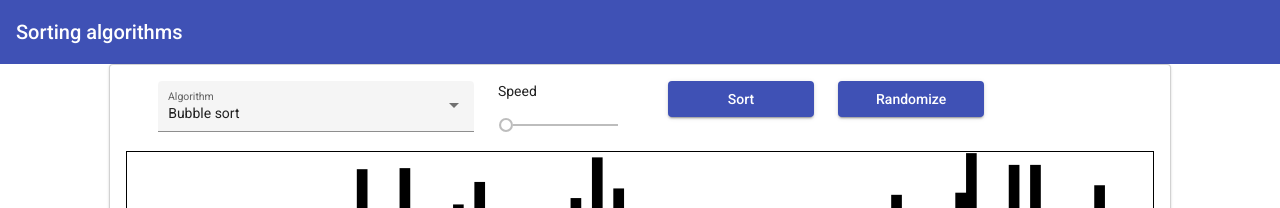
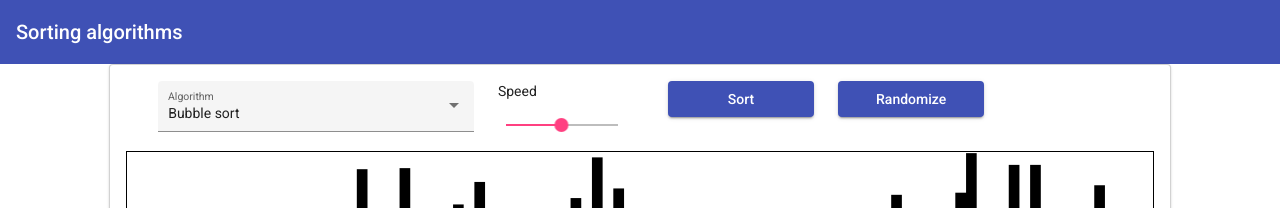
Before and after one commit to bojan-balinovic/Sorting-Algorithms, an Angular app: page / in a window 1280 px wide. Shown: the top 208 px of the page. Built offline with nearby package versions, Linux system fonts and the light colour scheme.

Commit message:
feat: execution speed slider

```diff
--- a/src/app/app.component.html
+++ b/src/app/app.component.html
@@ -25,8 +25,8 @@
           </div>
           <div class="col-2">
             <mat-label>Speed</mat-label>
-            <mat-slider>
-              <input matSliderThumb />
+            <mat-slider min="1" max="100"  [(ngModel)]="speed">
+
             </mat-slider>
           </div>
           <div class="col-2">
--- a/src/app/app.component.ts
+++ b/src/app/app.component.ts
@@ -22,7 +22,7 @@ export class AppComponent implements OnInit {
 
   sortingAlgorithm: SortingAlghorithm = new SortingAlghorithm();
   selectedAlgorithm?: Algorithm;
-  speed: number = 1;
+  speed: number = 50;
 
   algorithms: Algorithm[] = [
     {
@@ -43,14 +43,15 @@ export class AppComponent implements OnInit {
   }
 
   generateRandomNodes() {
+    this.nodes = [];
     this.chartComponent.clearAll();
-    this.nodes = [];
     for (let i = 0; i < 100; i++) {
       let randomNumber = Math.random() * 500;
       this.nodes.push(new Node({ id: i, value: Math.floor(randomNumber) }));
     }
     this.chartComponent.initNodes(this.nodes);
   }
+
   onChangeAlgorithm() {
     this.sortingAlgorithm.setTrategy(
       this.selectedAlgorithm?.strategy as Strategy
@@ -58,11 +59,12 @@ export class AppComponent implements OnInit {
   }
 
   sort() {
+    console.log(this.speed)
     this.zone.runOutsideAngular(async () => {
       this.sortingAlgorithm
         .sort(this.nodes, async (nodes: any[]) => {
+          await delay(this.speed);
           this.chartComponent.updateNodes(nodes);
-          await delay(this.speed);
         })
         .then((nodes) => {
           this.nodes = nodes;
```
